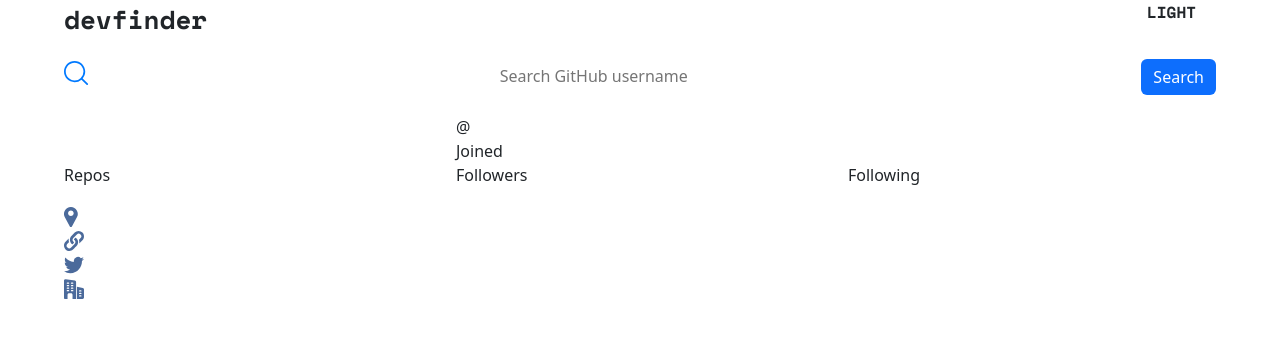
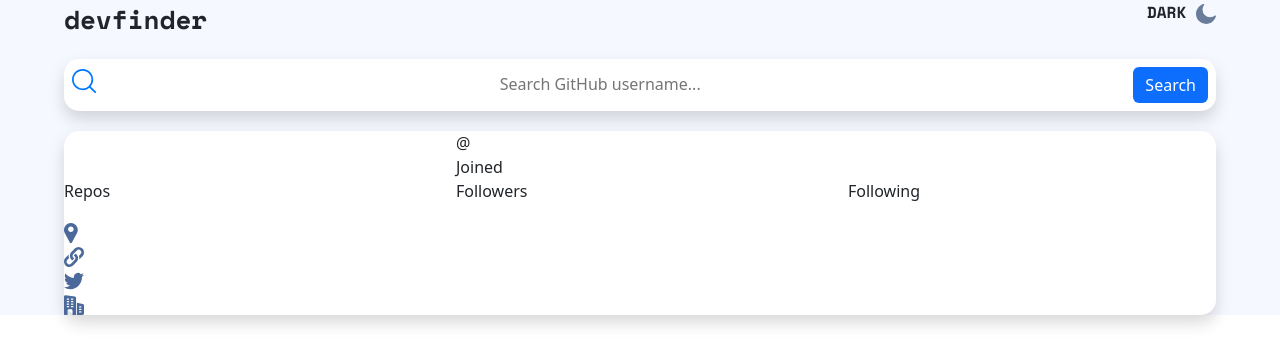
Before and after one commit to david3vc/github-user-search-app, a React (Vite) app: page / in a window 1280 px wide. Shown: the top 364 px of the page. Built offline with nearby package versions, Linux system fonts and the light colour scheme.

Commit message:
avance en estilos css

```diff
--- a/src/App.jsx
+++ b/src/App.jsx
@@ -3,19 +3,34 @@ import {
 	QueryClientProvider,
 } from 'react-query';
 import { useState } from 'react';
+import { TEMA_LIGHT, TEMA_DARK } from './constants';
 import Title from './components/Title';
 import Search from './components/Search';
 import Principal from './components/Principal';
+import './styles/app.css'
 
 function App() {
   const [data, setData] = useState({});
+  const [tema, setTema] = useState(TEMA_DARK);
   const queryClient = new QueryClient();
 
   return (
     <QueryClientProvider client={queryClient}>
-      <Title />
-      <Search setData={setData} />
-      <Principal data={data} />
+      {
+        tema === TEMA_DARK ? (
+          <div className='tema__light'>
+            <Title tema={tema} setTema={setTema} />
+            <Search setData={setData} />
+            <Principal data={data} />
+          </div>
+        ) : (
+          <div className='tema__dark'>
+            <Title tema={tema} setTema={setTema} />
+            <Search setData={setData} />
+            <Principal data={data} />
+          </div>
+        )
+      }
     </QueryClientProvider>
   )
 }
--- a/src/components/Search.jsx
+++ b/src/components/Search.jsx
@@ -1,4 +1,4 @@
-import { useEffect } from "react";
+import { useEffect, useState } from "react";
 import { Button } from "react-bootstrap";
 import { useFormik } from "formik";
 import useGetUser from "./useGetUser";
@@ -6,40 +6,70 @@ import "../styles/search.css";
 import iconoLupa from "../assets/icon-search.svg";
 
 const Search = ({ setData }) => {
+  const [ocultarEstado, setOcultarEstado] = useState(false);
   const formik = useFormik({
     initialValues: {
       search: "",
+      error: "No results"
     },
     onSubmit: (values) => handleSave(values),
   });
 
-  const { data, getUser } = useGetUser();
+  const { data, getUser, isSuccess, isError } = useGetUser();
 
   useEffect(() => {
-    if (data) {
+    if (isSuccess === true) {
       console.log(data);
       setData(data)
     }
-  }, [data]);
+  }, [isSuccess]);
 
   const handleSave = (values) => {
     getUser(values.search);
   };
+
+  const ocultar = () => {
+    setOcultarEstado(true);
+    formik.setFieldValue('search', '');
+  }
+
+  useEffect(()=>{
+    if(isError === true){
+      setOcultarEstado(false);
+    }
+  },[isError]);
 
   return (
     <div className="search-contenedor d-flex justify-content-between">
       <div className="search-contenedor__lupa">
         <img src={iconoLupa} />
       </div>
-      <div className="search-contenedor__input mt-1">
+      <div className="search-contenedor__input movil mt-1">
+        {
+          isError === true && ocultarEstado === false ? <span onClick={ocultar}>{formik.values.error}</span> : (
+            <input
+              type="text"
+              name="search"
+              placeholder='Search GitHub username...'
+              className="input__sin-border"
+              value={formik.values.search}
+              onChange={formik.handleChange}
+            />
+          )
+        }
+      </div>
+      <div className="search-contenedor__input-desktop mt-1">
         <input
           type="text"
           name="search"
-          placeholder="Search GitHub username"
+          placeholder='Search GitHub username'
           className="input__sin-border"
           value={formik.values.search}
           onChange={formik.handleChange}
         />
+        {
+          isError === true && <span>{formik.values.error}</span>
+        }
       </div>
       <div className="search-contenedor__boton">
         <Button
--- a/src/components/Title.jsx
+++ b/src/components/Title.jsx
@@ -4,8 +4,8 @@ import '../styles/title.css'
 import iconoSol from '../assets/icon-sun.svg'
 import iconoLuna from '../assets/icon-moon.svg'
 
-const Title = () => {
-  const [tema, setTema] = useState(TEMA_LIGHT);
+const Title = ({ tema, setTema }) => {
+//  const [tema, setTema] = useState(TEMA_LIGHT);
 
   const cambiarTema = () => {
     const temaElegido = tema === TEMA_LIGHT ? TEMA_DARK : TEMA_LIGHT;
@@ -13,24 +13,31 @@ const Title = () => {
   }
 
   return(
-    <div className="title-contenedor">
-      <div className="title-contenedor__texto">devfinder</div>
-      <div className="title-contenedor__tema">
-        {
-          tema === TEMA_LIGHT ? (
-            <div className="tema__light" onClick={cambiarTema}>
-              LIGHT
-              <img src={iconoSol} />
+    <>
+      {
+        tema === TEMA_DARK ? (
+          <div className="title-contenedor-dark">
+            <div className="title-contenedor-dark__texto">devfinder</div>
+            <div className="title-contenedor-dark__tema">
+              <div className="" onClick={cambiarTema}>
+                DARK{' '}
+                <img src={iconoLuna} />
+             </div>
             </div>
-          ) : (
-            <div className="tema__dark" onClick={cambiarTema}>
-              DARK
-              <img src={iconoLuna} />
+          </div>
+        ) : (
+          <div className="title-contenedor-light">
+            <div className="title-contenedor-light__texto">devfinder</div>
+            <div className="title-contenedor-light__tema">
+              <div className="" onClick={cambiarTema}>
+                LIGHT{' '}
+                <img src={iconoSol} />
+             </div>
             </div>
-          )
-        }
-      </div>
-    </div>
+          </div>
+        )
+      }
+    </>
   )
 }
 
--- a/src/components/useGetUser.js
+++ b/src/components/useGetUser.js
@@ -2,12 +2,12 @@ import { useMutation } from "react-query";
 import { UserService } from '../services'
 
 const useGetUser = () => {
-  const { data, mutate, isSuccess } = useMutation(
+  const { data, mutate, isSuccess, isError } = useMutation(
     UserService.getUser
   );
 
   const getUser = username => mutate(username);
-  return { data, getUser, isSuccess };
+  return { data, getUser, isSuccess, isError };
 }
 
 export default useGetUser;
--- a/src/styles/app.css
+++ b/src/styles/app.css
@@ -0,0 +1,7 @@
+.tema__dark {
+  background-color: #141D2F;
+}
+
+.tema__light {
+  background-color: #F6F8FF;
+}
--- a/src/styles/principal.css
+++ b/src/styles/principal.css
@@ -2,6 +2,9 @@
   display: flex;
   margin: 0px 5%;
   flex-direction: column;
+  background-color: #FFF;
+  border-radius: 15px;
+  box-shadow: 0 .5rem 1rem rgba(0,0,0,.15);
 }
 
 .foto-perfil {
--- a/src/styles/search.css
+++ b/src/styles/search.css
@@ -1,8 +1,10 @@
 .search-contenedor {
   display: flex;
   margin: 20px 5%;
+  padding: 8px;
   border-radius: 15px;
-/*  background-color: gray;*/
+  background-color: #FFF;
+  box-shadow: 0 .5rem 1rem rgba(0,0,0,.15);
 }
 
 .input__sin-border {
@@ -12,3 +14,7 @@
 .input__sin-border:focus {
   outline: none;
 }
+
+.search-contenedor__input-desktop {
+  display: none;
+}
--- a/src/styles/title.css
+++ b/src/styles/title.css
@@ -1,4 +1,4 @@
-.title-contenedor {
+.title-contenedor-dark, .title-contenedor-light {
   display: flex;
   margin: 0px 5%;
   flex-direction: row;
@@ -7,6 +7,10 @@
   font-weight: bold;
 }
 
-.title-contenedor__texto {
+.title-contenedor-dark__texto, .title-contenedor-light__texto {
   font-size: 26px;
 }
+
+.title-contenedor-light {
+  color: #FFF;
+}
```
